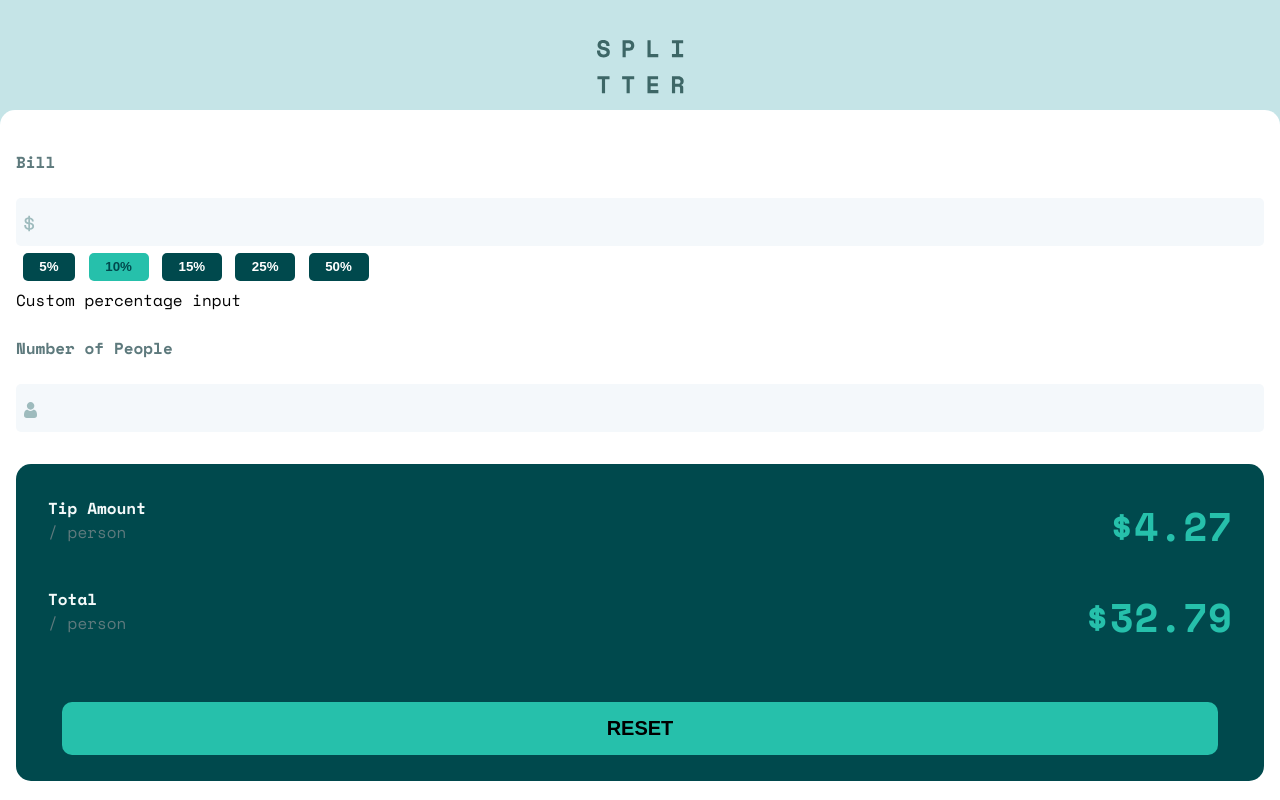
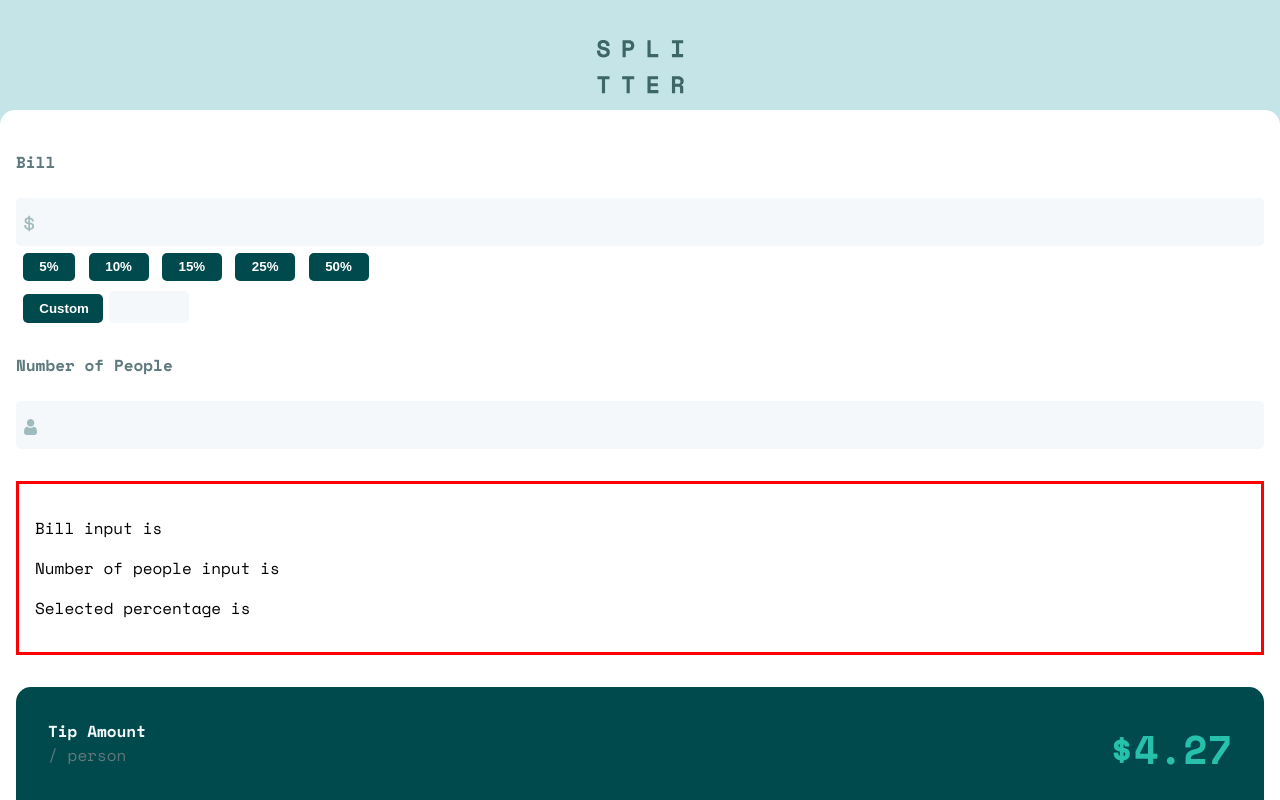
Before and after one commit to henokhm/frontend-mentors-tip-calculator-app, a React (Create React App) app: page / in a window 1280 px wide. Shown: the top 800 px of the page. Built offline with nearby package versions, Linux system fonts and the light colour scheme.

Commit message:
Add custom percentage input

```diff
--- a/src/components/CustomPercentageInput.css
+++ b/src/components/CustomPercentageInput.css
@@ -0,0 +1,25 @@
+.custom-button {
+  display: inline-block;
+  background-color: hsl(183, 100%, 15%);
+  border: none;
+  width: 80px;
+  text-align: center;
+  font-weight: 700;
+  padding: 0.5em 1.25em;
+  margin: 0.5em;
+  border-radius: 5px;
+  color: hsl(0, 0%, 100%);
+}
+
+.custom-percentage-input {
+  background-color: hsl(202, 50%, 97%);
+  width: 80px;
+  padding: 0.25em 0.5em;
+  text-align: center;
+  border: none;
+  border-radius: 5px;
+  font-family: inherit;
+  color: hsl(183, 100%, 15%);
+  font-size: 1em;
+  font-weight: 700;
+}
--- a/src/components/CustomPercentageInput.js
+++ b/src/components/CustomPercentageInput.js
@@ -1,7 +1,12 @@
 import "./CustomPercentageInput.css";
 
 function CustomPercentageInput() {
-  return <div>Custom percentage input</div>;
+  return (
+    <div>
+      <button className="custom-button">Custom</button>
+      <input className="custom-percentage-input" />
+    </div>
+  );
 }
 
 export default CustomPercentageInput;
--- a/src/components/InputSection.css
+++ b/src/components/InputSection.css
@@ -37,3 +37,9 @@
   margin-top: 1em;
   margin-left: 0.5em;
 }
+
+.temp {
+  border: red solid 3px;
+  padding: 1em;
+  margin-top: 2em;
+}
--- a/src/components/InputSection.js
+++ b/src/components/InputSection.js
@@ -6,7 +6,7 @@ import "./InputSection.css";
 function InputSection() {
   const [billInput, setBillInput] = useState("");
   const [numPeopleInput, setNumPeopleInput] = useState("");
-  const [selectedPercentage, setSelectedPercentage] = useState(10);
+  const [selectedPercentage, setSelectedPercentage] = useState(undefined);
 
   const handleBillInputChange = (event) => {
     // TODO: Error handling
@@ -48,6 +48,12 @@ function InputSection() {
           onChange={handleNumPeopleInputChange}
         />
       </div>
+
+      <div className="temp">
+        <p>Bill input is {billInput}</p>
+        <p>Number of people input is{numPeopleInput}</p>
+        <p>Selected percentage is {selectedPercentage}</p>
+      </div>
     </div>
   );
 }
```
